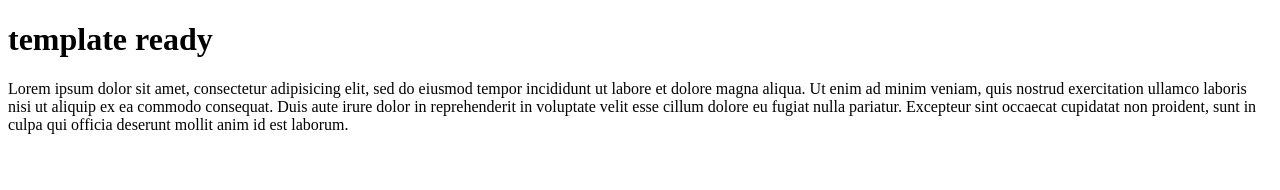
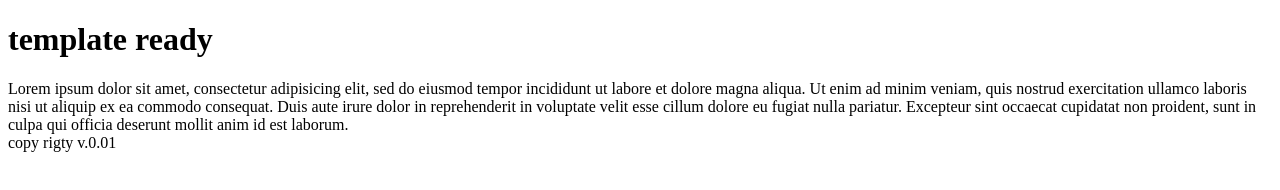
Before and after one commit to arthurmandolang71/branch, a plain HTML site: page index.html in a window 1280 px wide. Drawn offline with Linux system fonts and the light colour scheme.

Commit message:
realese-v-0.01

```diff
--- a/index.html
+++ b/index.html
@@ -15,7 +15,7 @@
 	cillum dolore eu fugiat nulla pariatur. Excepteur sint occaecat cupidatat non
 	proident, sunt in culpa qui officia deserunt mollit anim id est laborum.  </div>
 
-	<footer></footer>
+	<footer>copy rigty v.0.01</footer>
 
 </body>
 </html>
```
